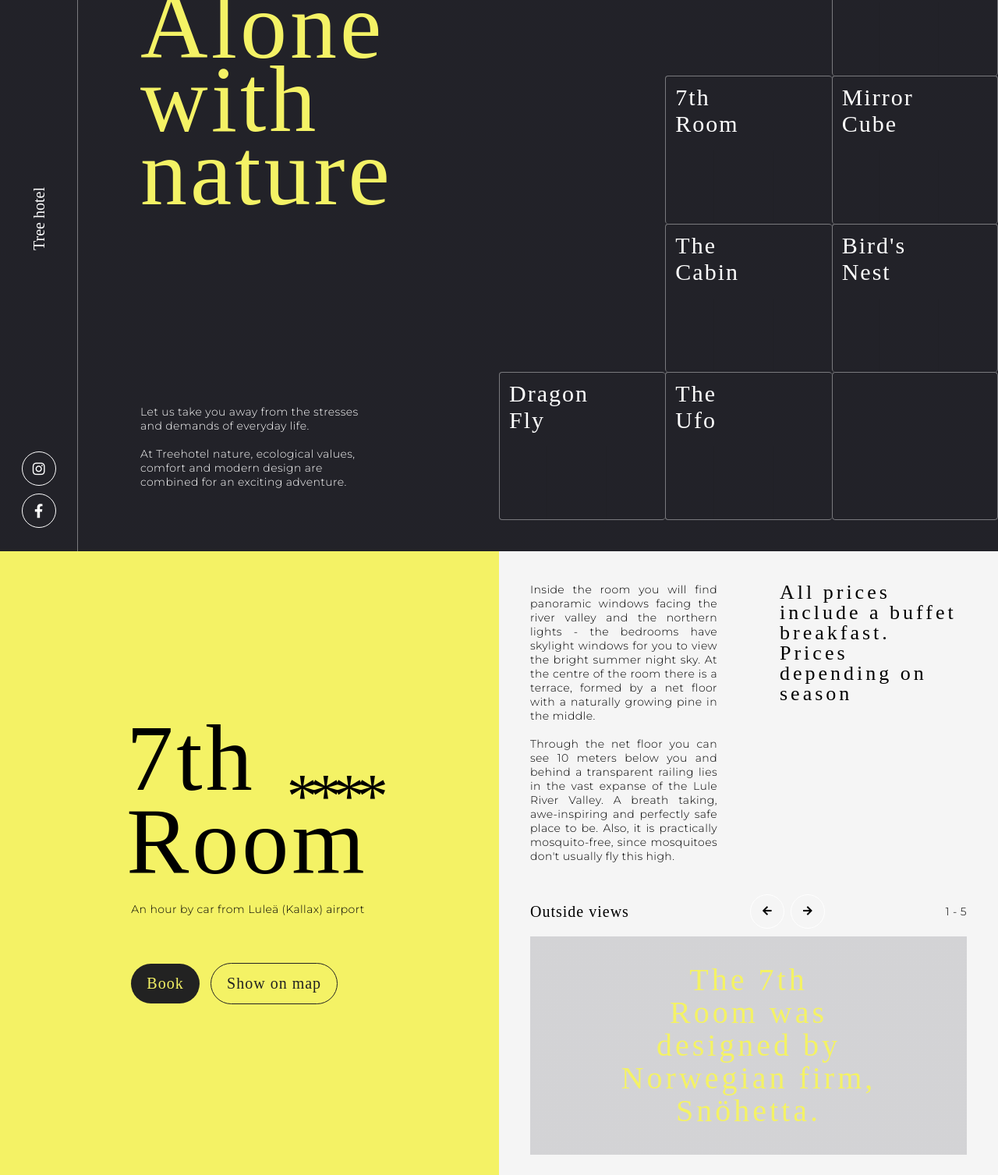
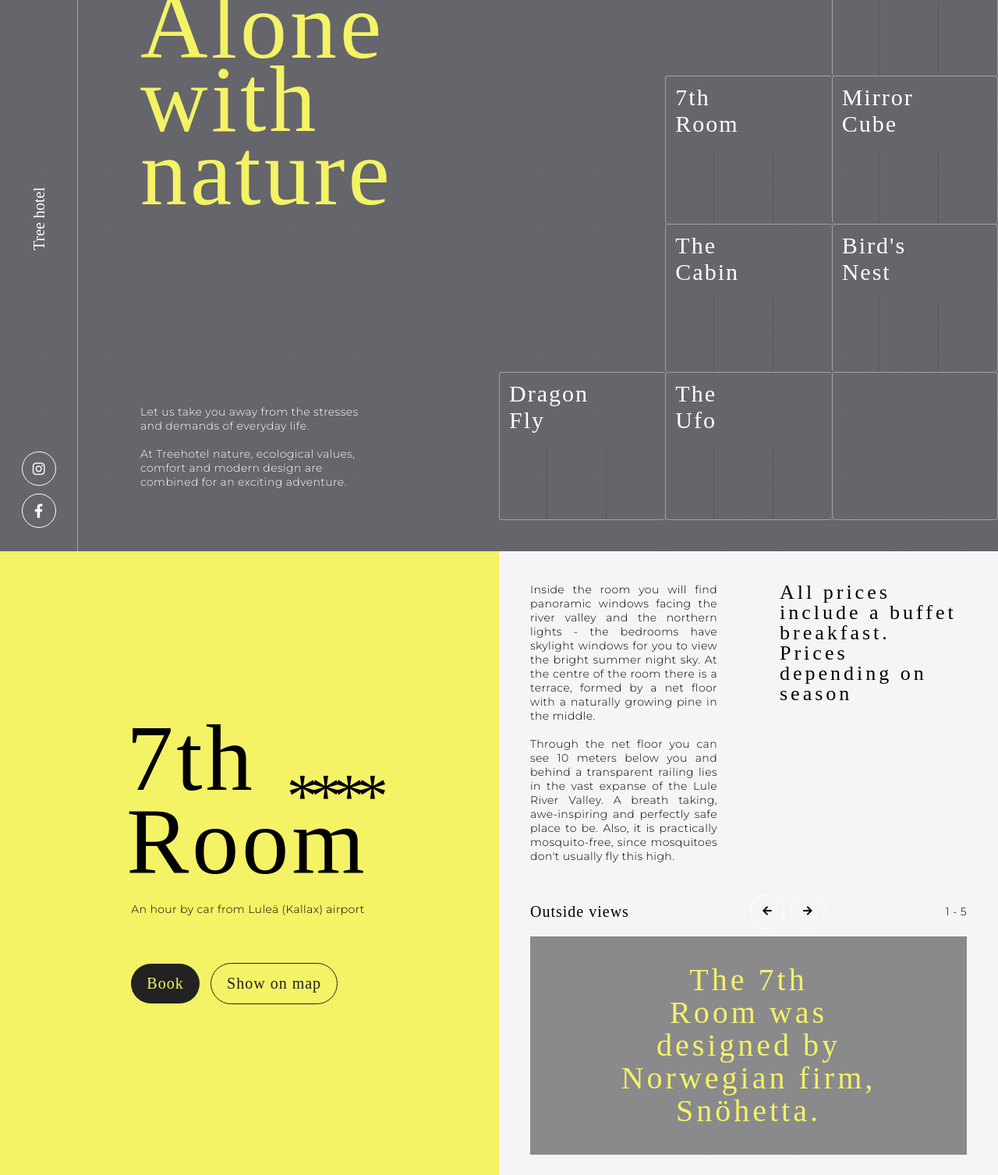
Before and after one commit to thmsbrnb/tree-hotel, a website: page index.html in a window 1280 px wide. Shown: the part 93-1600 px from the top of the page at 78% size. Drawn offline with Linux system fonts and the light colour scheme; the site is published under a folder, as on GitHub Pages, so addresses that start at the root find nothing; a web font is replaced by a local one.

Commit message:
change-path-.

```diff
--- a/public/css/style.css
+++ b/public/css/style.css
@@ -38,7 +38,7 @@
 .home {
   display: flex;
   height: 100vh;
-  background: linear-gradient(to right, rgba(34, 34, 48, 0.46), rgba(34, 34, 48, 0.46)), url("/background.jpeg");
+  background: linear-gradient(to right, rgba(34, 34, 48, 0.46), rgba(34, 34, 48, 0.46)), url("./background.jpeg");
   background-size: cover;
 }
 @media screen and (max-width: 992px) {
@@ -434,7 +434,7 @@
   justify-content: center;
   align-items: center;
   text-align: center;
-  background: linear-gradient(to right, rgba(34, 34, 48, 0.16), rgba(34, 34, 48, 0.16)), url("/background.jpeg");
+  background: linear-gradient(to right, rgba(34, 34, 48, 0.16), rgba(34, 34, 48, 0.16)), url("./background.jpeg");
   background-size: cover;
 }
 @media screen and (max-width: 576px) {
```
